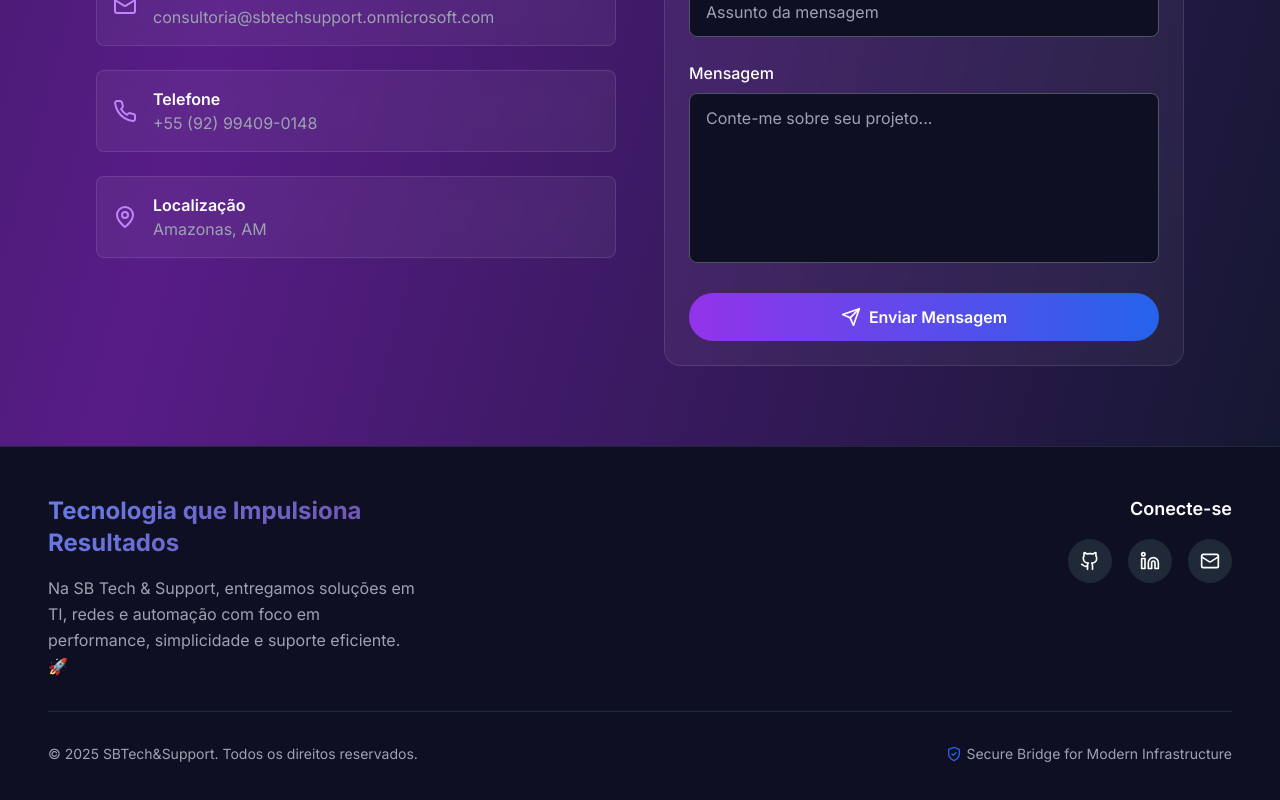
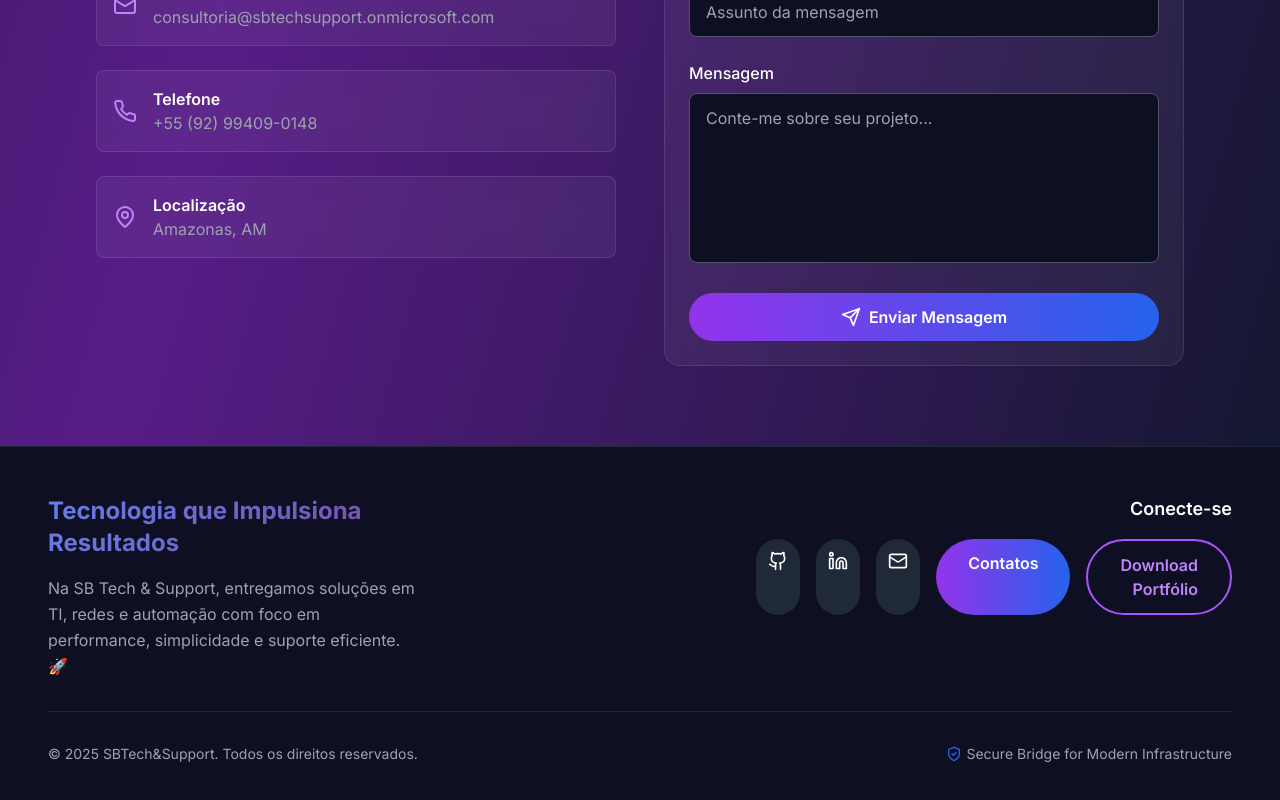
Before and after one commit to B4rbelli/SiteSBTECHSUPPORT, a React (Vite) app: page / in a window 1280 px wide. Shown: the part 3890-4690 px from the top of the page. Built offline with nearby package versions, Linux system fonts and the light colour scheme; the HTML template or start-up script is replaced by a standard one.

Commit message:
Atualizacao Footer P&P

```diff
--- a/src/components/Footer.jsx
+++ b/src/components/Footer.jsx
@@ -41,6 +41,16 @@ const Footer = () => {
               >
                 <Mail className="w-5 h-5 text-white" />
               </a>
+               <a href="#contact" className="btn-primary">
+              Contatos
+            </a>
+            <a
+              href="/politica&privacidade_sbtech.pdf"
+              download
+              className="btn-secondary"
+            >
+              Download Portfólio
+            </a>
             </div>
           </div>
         </div>
```
Also changed, not shown: 1 other file (tests, documents, lock files or other folders).
